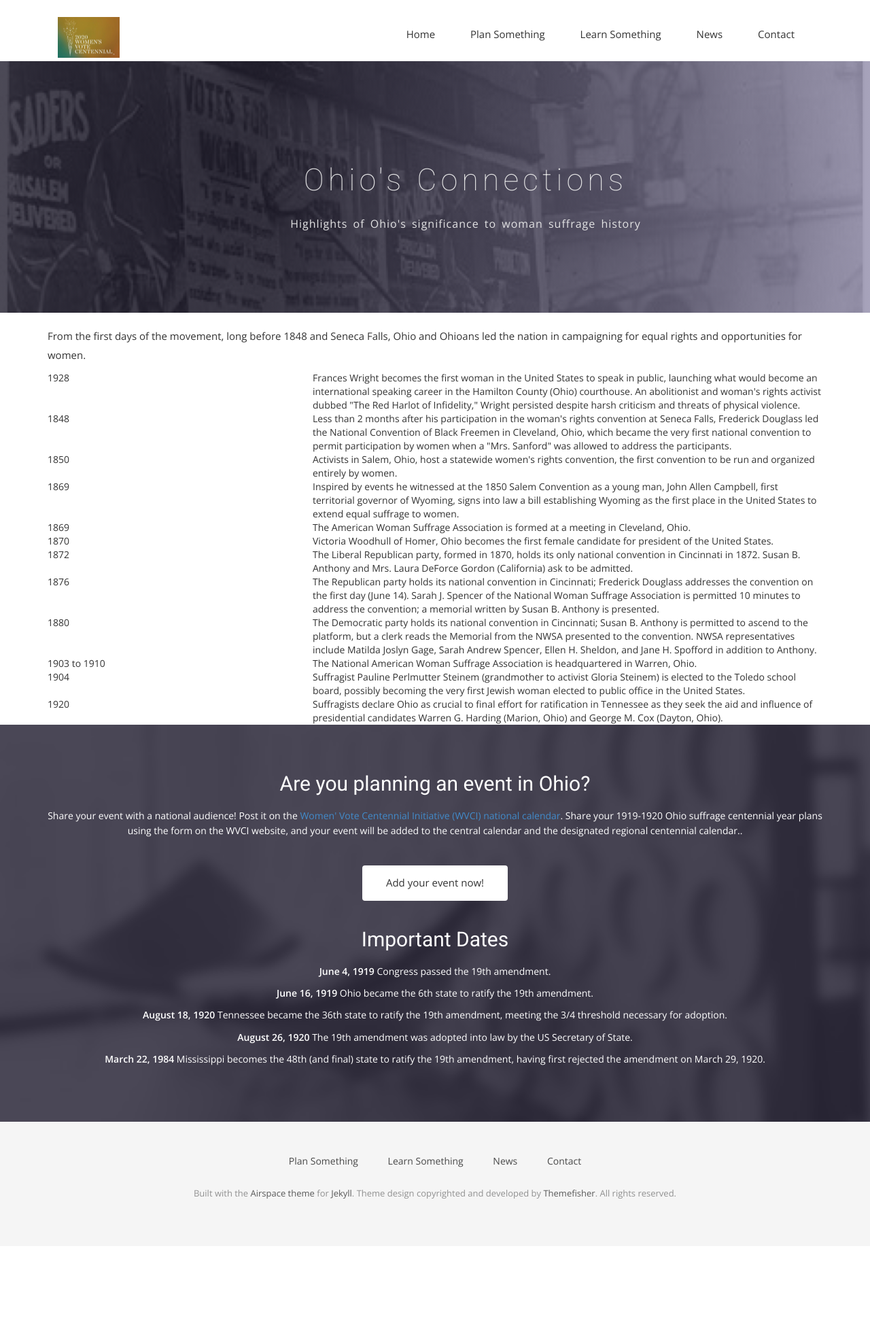
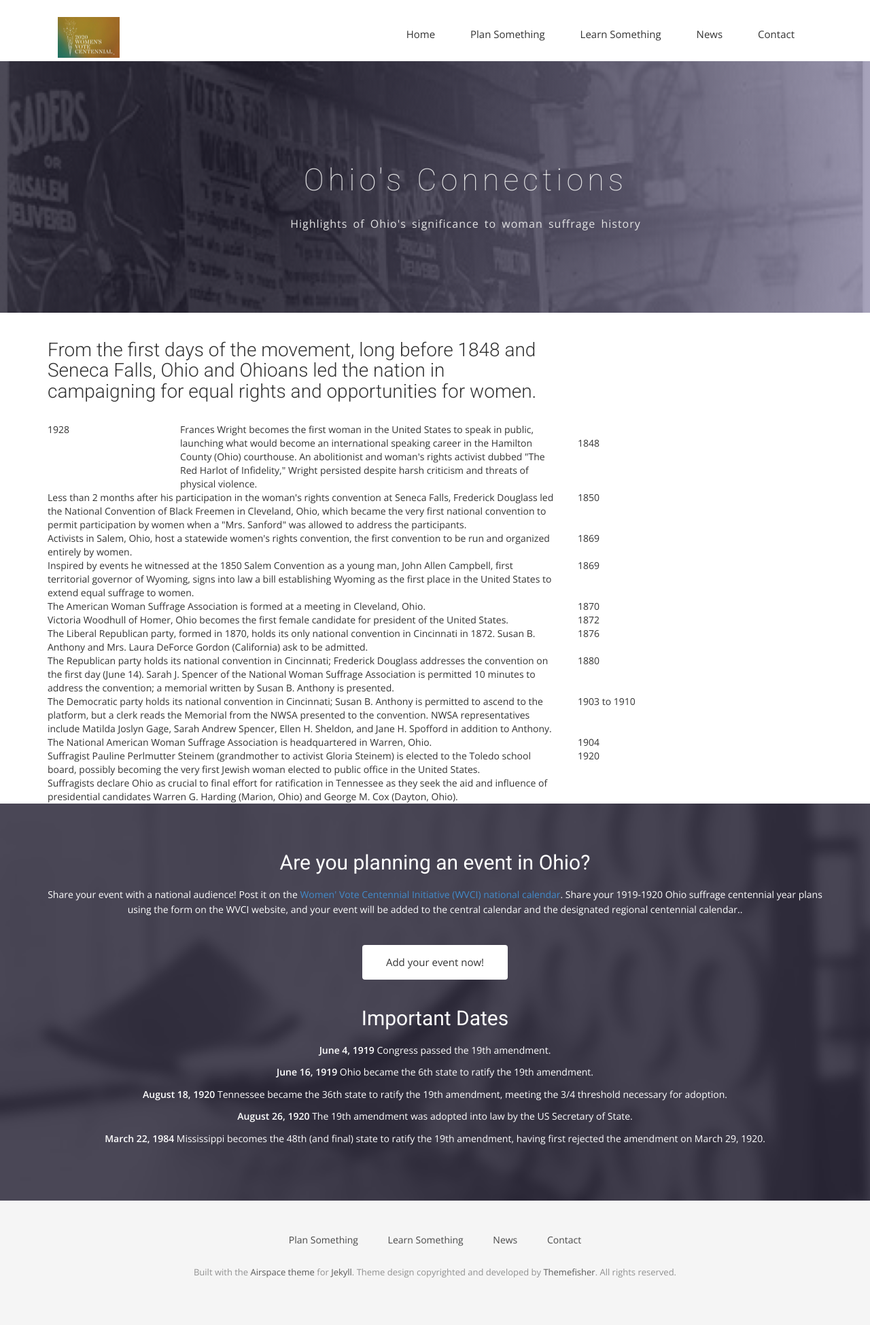
Before and after one commit to OhioSuffrageCentennial/ohiosuffragecentennial, a Jekyll site: the page built from connections.html, in a window 1280 px wide. Shown: the whole page at 68% size. Built offline with Jekyll 4.4.1, drawn with Linux system fonts in a browser that asks for light colours; nearby versions of some CDN libraries; some web fonts are replaced; before the commit the page ends 1833 px from its top, so only the background shows below that.

Commit message:
refine connections layout

```diff
--- a/connections.html
+++ b/connections.html
@@ -21,10 +21,10 @@ permalink: /connections/
 
   <div class="container">
     <div class="row">
-      <div class="col-md-12">
+      <div class="col-sm-8">
         <div class="block">
-          </br>
-          <p>From the first days of the movement, long before 1848 and Seneca Falls, Ohio and Ohioans led the nation in campaigning for equal rights and opportunities for women.</p>
+          <br>
+          <h3>From the first days of the movement, long before 1848 and Seneca Falls, Ohio and Ohioans led the nation in campaigning for equal rights and opportunities for women.</h3><br>
         </div>
       </div>
     </div>
@@ -33,41 +33,41 @@ permalink: /connections/
   <div class="container">
     <div class="row">
       <div class="block">
-        <div class="col-sm-4">1928</div>
-        <div class="col-sm-8">Frances Wright becomes the first woman in the United States to speak in public, launching what would become an international speaking career in the Hamilton County (Ohio) courthouse. An abolitionist and woman's rights activist dubbed "The Red Harlot of Infidelity," Wright persisted despite harsh criticism and threats of physical violence.</div>
+        <div class="col-sm-2">1928</div>
+        <div class="col-sm-6">Frances Wright becomes the first woman in the United States to speak in public, launching what would become an international speaking career in the Hamilton County (Ohio) courthouse. An abolitionist and woman's rights activist dubbed "The Red Harlot of Infidelity," Wright persisted despite harsh criticism and threats of physical violence.</div><br>
 
-        <div class="col-sm-4">1848</div>
-        <div class="col-sm-8">Less than 2 months after his participation in the woman's rights convention at Seneca Falls, Frederick Douglass led the National Convention of Black Freemen in Cleveland, Ohio, which became the very first national convention to permit participation by women when a "Mrs. Sanford" was allowed to address the participants.</div>
+        <div class="col-sm-2">1848</div>
+        <div class="col-sm-8">Less than 2 months after his participation in the woman's rights convention at Seneca Falls, Frederick Douglass led the National Convention of Black Freemen in Cleveland, Ohio, which became the very first national convention to permit participation by women when a "Mrs. Sanford" was allowed to address the participants.</div><br>
 
-        <div class="col-sm-4">1850</div>
-        <div class="col-sm-8">Activists in Salem, Ohio, host a statewide women's rights convention, the first convention to be run and organized entirely by women.</div>
+        <div class="col-sm-2">1850</div>
+        <div class="col-sm-8">Activists in Salem, Ohio, host a statewide women's rights convention, the first convention to be run and organized entirely by women.</div><br>
 
-        <div class="col-sm-4">1869</div>
-        <div class="col-sm-8">Inspired by events he witnessed at the 1850 Salem Convention as a young man, John Allen Campbell, first territorial governor of Wyoming, signs into law a bill establishing Wyoming as the first place in the United States to extend equal suffrage to women.</div>
+        <div class="col-sm-2">1869</div>
+        <div class="col-sm-8">Inspired by events he witnessed at the 1850 Salem Convention as a young man, John Allen Campbell, first territorial governor of Wyoming, signs into law a bill establishing Wyoming as the first place in the United States to extend equal suffrage to women.</div><br>
 
-        <div class="col-sm-4">1869</div>
-        <div class="col-sm-8">The American Woman Suffrage Association is formed at a meeting in Cleveland, Ohio.</div>
+        <div class="col-sm-2">1869</div>
+        <div class="col-sm-8">The American Woman Suffrage Association is formed at a meeting in Cleveland, Ohio.</div><br>
 
-        <div class="col-sm-4">1870</div>
-        <div class="col-sm-8">Victoria Woodhull of Homer, Ohio becomes the first female candidate for president of the United States.</div>
+        <div class="col-sm-2">1870</div>
+        <div class="col-sm-8">Victoria Woodhull of Homer, Ohio becomes the first female candidate for president of the United States.</div><br>
 
-        <div class="col-sm-4">1872</div>
-        <div class="col-sm-8">The Liberal Republican party, formed in 1870, holds its only national convention in Cincinnati in 1872. Susan B. Anthony and Mrs. Laura DeForce Gordon (California) ask to be admitted.</div>
+        <div class="col-sm-2">1872</div>
+        <div class="col-sm-8">The Liberal Republican party, formed in 1870, holds its only national convention in Cincinnati in 1872. Susan B. Anthony and Mrs. Laura DeForce Gordon (California) ask to be admitted.</div><br>
 
-        <div class="col-sm-4">1876</div>
-        <div class="col-sm-8">The Republican party holds its national convention in Cincinnati; Frederick Douglass addresses the convention on the first day (June 14). Sarah J. Spencer of the National Woman Suffrage Association is permitted 10 minutes to address the convention; a memorial written by Susan B. Anthony is presented.</div>
+        <div class="col-sm-2">1876</div>
+        <div class="col-sm-8">The Republican party holds its national convention in Cincinnati; Frederick Douglass addresses the convention on the first day (June 14). Sarah J. Spencer of the National Woman Suffrage Association is permitted 10 minutes to address the convention; a memorial written by Susan B. Anthony is presented.</div><br>
 
-        <div class="col-sm-4">1880</div>
-        <div class="col-sm-8">The Democratic party holds its national convention in Cincinnati; Susan B. Anthony is permitted to ascend to the platform, but a clerk reads the Memorial from the NWSA presented to the convention. NWSA representatives include Matilda Joslyn Gage, Sarah Andrew Spencer, Ellen H. Sheldon, and Jane H. Spofford in addition to Anthony.</div>
+        <div class="col-sm-2">1880</div>
+        <div class="col-sm-8">The Democratic party holds its national convention in Cincinnati; Susan B. Anthony is permitted to ascend to the platform, but a clerk reads the Memorial from the NWSA presented to the convention. NWSA representatives include Matilda Joslyn Gage, Sarah Andrew Spencer, Ellen H. Sheldon, and Jane H. Spofford in addition to Anthony.</div><br>
 
-        <div class="col-sm-4">1903 to 1910</div>
-        <div class="col-sm-8">The National American Woman Suffrage Association is headquartered in Warren, Ohio.</div>
+        <div class="col-sm-2">1903 to 1910</div>
+        <div class="col-sm-8">The National American Woman Suffrage Association is headquartered in Warren, Ohio.</div><br>
 
-        <div class="col-sm-4">1904</div>
-        <div class="col-sm-8">Suffragist Pauline Perlmutter Steinem (grandmother to activist Gloria Steinem) is elected to the Toledo school board, possibly becoming the very first Jewish woman elected to public office in the United States.</div>
+        <div class="col-sm-2">1904</div>
+        <div class="col-sm-8">Suffragist Pauline Perlmutter Steinem (grandmother to activist Gloria Steinem) is elected to the Toledo school board, possibly becoming the very first Jewish woman elected to public office in the United States.</div><br>
 
-        <div class="col-sm-4">1920</div>
-        <div class="col-sm-8">Suffragists declare Ohio as crucial to final effort for ratification in Tennessee as they seek the aid and influence of presidential candidates Warren G. Harding (Marion, Ohio) and George M. Cox (Dayton, Ohio).</div>
+        <div class="col-sm-2">1920</div>
+        <div class="col-sm-8">Suffragists declare Ohio as crucial to final effort for ratification in Tennessee as they seek the aid and influence of presidential candidates Warren G. Harding (Marion, Ohio) and George M. Cox (Dayton, Ohio).</div><br>
         </div>
       </div>
     </div>
--- a/index.html
+++ b/index.html
@@ -82,7 +82,7 @@ permalink: /
       <div class="col-sm-6 col-md-3">
         <div class="service-item">
           <i class="ion-navigate"></i>
-          <h4><a href="http://www.salemnews.net/news/local-news/2017/09/markers-cite-salems-place-in-womens-rights-movement/" target="_blank">Take a Selfie </br>in Salem</a></h4>
+          <h4><a href="http://www.salemnews.net/news/local-news/2017/09/markers-cite-salems-place-in-womens-rights-movement/" target="_blank">Take a Selfie <br>in Salem</a></h4>
           <p>Salem, Ohio</p>
           <p>Get a picture with one of the historical markers for the <a href="https://en.wikipedia.org/wiki/Ohio_Women%27s_Convention_at_Salem_in_1850" target="_blank">1850 Ohio Women's Convention</a> at each of the four ways into town and visit the <a href="http://www.salemhistoricalsociety.org/home.html" target="_blank">Salem Historical Society Museum</a>.</p>
         </div>
@@ -90,7 +90,7 @@ permalink: /
       <div class="col-sm-6 col-md-3">
         <div class="service-item">
           <i class="ion-navigate"></i>
-          <h4><a href="http://www.uptonhouse.org/" target="_blank">Head to the </br>Harriet Taylor Upton House</a></h4>
+          <h4><a href="http://www.uptonhouse.org/" target="_blank">Head to the <br>Harriet Taylor Upton House</a></h4>
           <p>Warren, Ohio </p>
           <p>Visit the home and gardens of Ohio suffragist <a href="https://en.wikipedia.org/wiki/Harriet_Taylor_Upton" target="_blank">Harriet Taylor Upton</a>, treasurer of the <a href="https://en.wikipedia.org/wiki/National_Woman_Suffrage_Association" target="_blank">National Woman Suffrage Association</a> from 1903 to 1910. Check out the <a href="http://www.uptonhouse.org/museum.html" target="_blank">Suffrage Museum</a> too.</p>
         </div>
@@ -98,7 +98,7 @@ permalink: /
       <div class="col-sm-6 col-md-3">
         <div class="service-item">
           <i class="ion-navigate"></i>
-          <h4><a href="https://www.theclio.com/web/entry?id=52523" target="_blank">Stop by the </br>Sojourner Truth Building</a></h4>
+          <h4><a href="https://www.theclio.com/web/entry?id=52523" target="_blank">Stop by the <br>Sojourner Truth Building</a></h4>
           <p>Akron, Ohio</p>
           <p>Visit the site of <a haref="https://www.womenshistory.org/education-resources/biographies/sojourner-truth" target="blank">Sojourner Truth's</a> historic <a href="https://en.wikipedia.org/wiki/Ain%27t_I_a_Woman%3F" target="_blank">"Ain't I a Woman?"</a> speech. The Old Stone Church where she spoke is gone, but this building stands on the same site and has <a href="https://www.hmdb.org/marker.asp?marker=43726" target="_blank">a historical marker</a>.</p>
         </div>
```
